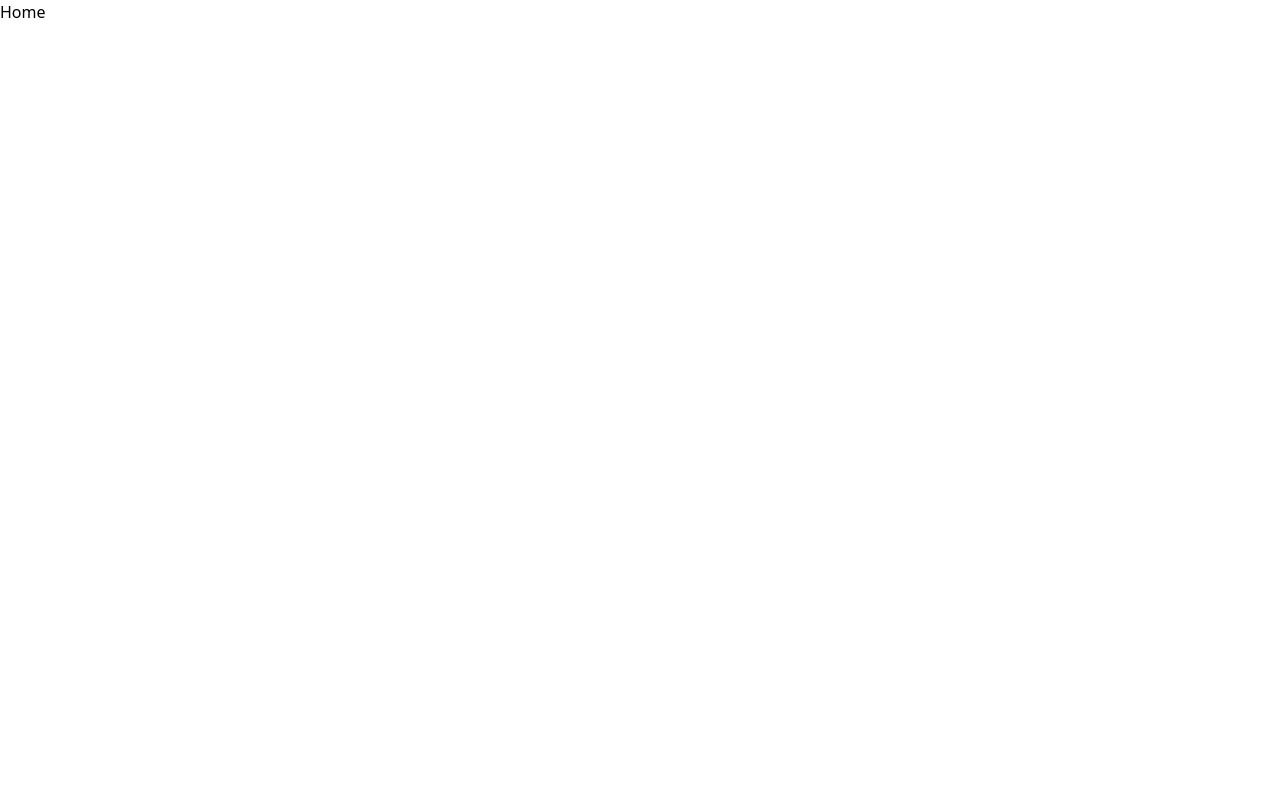
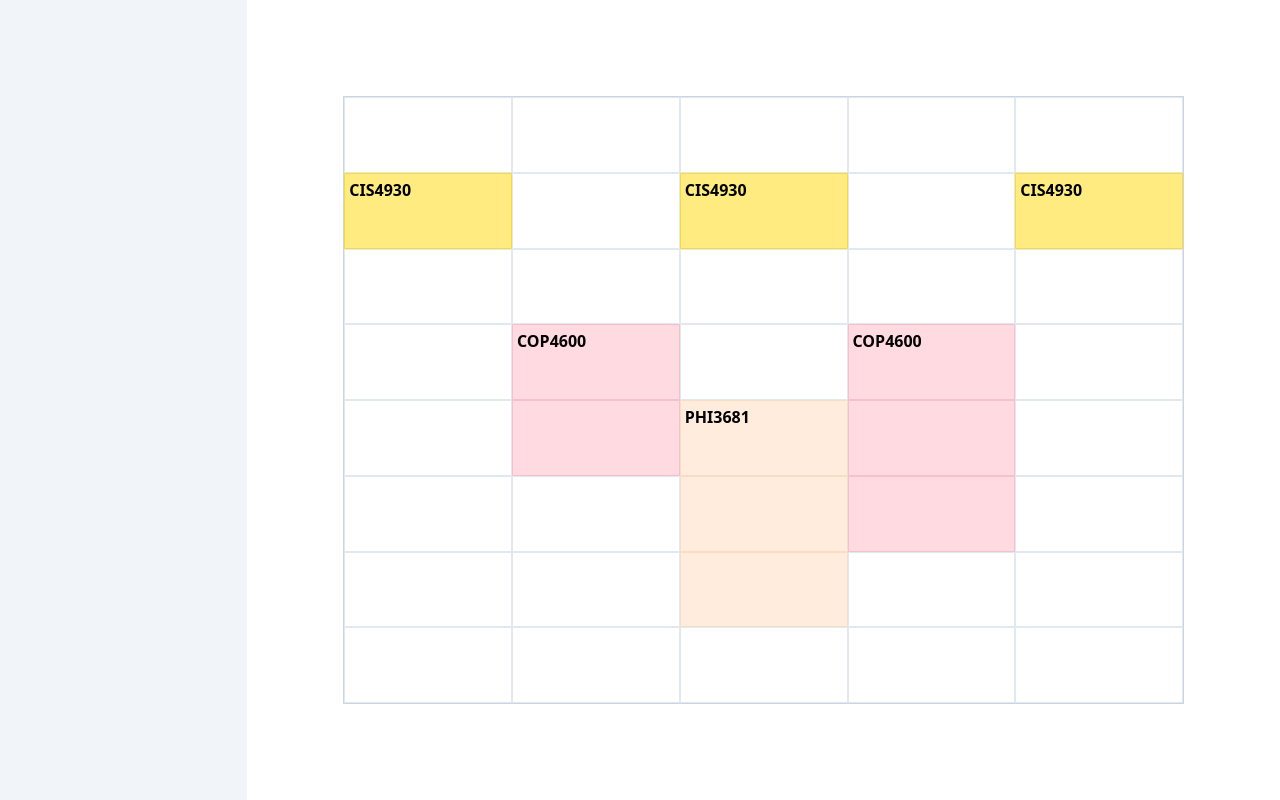
Before and after one commit to sheehan-j/uf-class-compass, a React (Vite) app: page / in a window 1280 px wide. Built offline with nearby package versions, Linux system fonts and the light colour scheme.

Commit message:
Implement mock schedule visualizer

```diff
--- a/index.html
+++ b/index.html
@@ -5,6 +5,14 @@
 		<link rel="icon" type="image/svg+xml" href="/vite.svg" />
 		<meta name="viewport" content="width=device-width, initial-scale=1.0" />
 		<title>Mock Schedule</title>
+
+		<!-- Inter Font -->
+		<link rel="preconnect" href="https://fonts.googleapis.com" />
+		<link rel="preconnect" href="https://fonts.gstatic.com" crossorigin />
+		<link
+			href="https://fonts.googleapis.com/css2?family=Inter:wght@300;400;500;600;700;800&display=swap"
+			rel="stylesheet"
+		/>
 	</head>
 	<body>
 		<div id="root"></div>
--- /dev/null
+++ b/src/components/ClassCell.jsx
@@ -0,0 +1,19 @@
+import PropTypes from "prop-types";
+
+const ClassCell = ({ color, code }) => {
+	return (
+		<div
+			className="z-10 p-1 flex box-content"
+			style={{ backgroundColor: color, borderWidth: "1px", borderColor: color }}
+		>
+			<div className="font-sans font-semibold w-full">{code}</div>
+		</div>
+	);
+};
+
+ClassCell.propTypes = {
+	color: PropTypes.string.isRequired,
+	code: PropTypes.string,
+};
+
+export default ClassCell;
--- /dev/null
+++ b/src/components/EmptyCell.jsx
@@ -0,0 +1,12 @@
+import PropTypes from "prop-types";
+
+const EmptyCell = ({ hasBorder }) => {
+	const classes = hasBorder ? "border border-slate-200" : "border border-transparent";
+	return <div className={classes}></div>;
+};
+
+EmptyCell.propTypes = {
+	hasBorder: PropTypes.bool.isRequired,
+};
+
+export default EmptyCell;
--- /dev/null
+++ b/src/components/Grid.jsx
@@ -0,0 +1,41 @@
+import PropTypes from "prop-types";
+import EmptyCell from "./EmptyCell";
+import ClassCell from "./ClassCell";
+
+const Grid = ({ grid, colCount, rowCount, isSkeleton }) => {
+	return (
+		<div
+			className="grid w-full h-full absolute"
+			style={{
+				gridTemplateColumns: `repeat(${colCount}, minmax(0, 1fr))`,
+				gridTemplateRows: `repeat(${rowCount}, minmax(0, 1fr))`,
+			}}
+		>
+			{grid.map((row, rowIndex) => (
+				<>
+					{row.map((cell, colIndex) =>
+						// If this grid is a skeleton, only draw empty cells with borders
+						isSkeleton ? (
+							<EmptyCell key={rowIndex * colCount + colIndex} hasBorder={true} />
+						) : // If this grid is not a skeleton, draw a class cell if this cell is a class.
+						// Otherwise, draw an empty cell without a border to act as a spacer
+						cell.isClass ? (
+							<ClassCell key={rowIndex * colCount + colIndex} color={cell.color} code={cell.code} />
+						) : (
+							<EmptyCell key={rowIndex * colCount + colIndex} hasBorder={false} />
+						)
+					)}
+				</>
+			))}
+		</div>
+	);
+};
+
+Grid.propTypes = {
+	colCount: PropTypes.number.isRequired,
+	rowCount: PropTypes.number.isRequired,
+	grid: PropTypes.array.isRequired,
+	isSkeleton: PropTypes.bool.isRe,
+};
+
+export default Grid;
--- /dev/null
+++ b/src/components/Schedule.jsx
@@ -0,0 +1,107 @@
+import { useState, useEffect } from "react";
+import PropTypes from "prop-types";
+import Grid from "./Grid";
+import Colors from "../constants/Colors";
+
+const Schedule = ({ colCount, rowCount }) => {
+	const dummyClasses = [
+		{
+			code: "CIS4930",
+			meetings: [
+				{
+					col: 0,
+					row: 1,
+					length: 1,
+				},
+				{
+					col: 2,
+					row: 1,
+					length: 1,
+				},
+				{
+					col: 4,
+					row: 1,
+					length: 1,
+				},
+			],
+		},
+		{
+			code: "COP4600",
+			meetings: [
+				{
+					col: 1,
+					row: 3,
+					length: 2,
+				},
+				{
+					col: 3,
+					row: 3,
+					length: 3,
+				},
+			],
+		},
+		{
+			code: "PHI3681",
+			meetings: [
+				{
+					col: 2,
+					row: 4,
+					length: 3,
+				},
+			],
+		},
+	];
+
+	const [grid, setGrid] = useState([]);
+	const [classes] = useState(dummyClasses);
+
+	useEffect(() => {
+		const rows = [];
+		for (var i = 0; i < rowCount; i++) {
+			const row = [];
+			for (var j = 0; j < colCount; j++) row.push({ isClass: false });
+			rows.push(row);
+		}
+
+		var colorIndex = 0;
+		classes.forEach((classItem) => {
+			classItem.meetings.forEach((meetingItem) => {
+				rows[meetingItem.row][meetingItem.col] = {
+					isClass: true,
+					color: Colors.classColors[colorIndex],
+					code: classItem.code,
+				};
+
+				for (var i = 1; i < meetingItem.length; i++) {
+					rows[meetingItem.row + i][meetingItem.col] = {
+						isClass: true,
+						color: Colors.classColors[colorIndex],
+					};
+				}
+			});
+			colorIndex++;
+		});
+
+		setGrid(rows);
+	}, [colCount, rowCount, classes]);
+
+	return (
+		<div className="w-full h-full border border-slate-300 relative">
+			{/*
+        There are TWO grids, one is a skeleton that creates the grid lines,
+        the other is the grid actually containing the classes and their colored
+        rectangles. This is done to achieve the visual effect of the grid lines
+        behind the transparent class boxes.
+      */}
+			<Grid grid={grid} colCount={colCount} rowCount={rowCount} isSkeleton={false} />
+			<Grid grid={grid} colCount={colCount} rowCount={rowCount} isSkeleton={true} />
+		</div>
+	);
+};
+
+Schedule.propTypes = {
+	colCount: PropTypes.number.isRequired,
+	rowCount: PropTypes.number.isRequired,
+};
+
+export default Schedule;
--- /dev/null
+++ b/src/components/Sidebar.jsx
@@ -0,0 +1,5 @@
+const Sidebar = () => {
+	return <div className="w-1/4 h-full bg-slate-100"></div>;
+};
+
+export default Sidebar;
--- /dev/null
+++ b/src/constants/Colors.js
@@ -0,0 +1,18 @@
+const classColors = [
+	"rgba(255, 215, 0, 0.5)", // Gold
+	"rgba(255, 182, 193, 0.5)", // Light Pink
+	"rgba(255, 218, 185, 0.5)", // Peach Puff
+	"rgba(255, 160, 122, 0.5)", // Light Salmon
+	"rgba(221, 160, 221, 0.5)", // Plum
+	"rgba(175, 238, 238, 0.5)", // Pale Turquoise
+	"rgba(240, 255, 240, 0.5)", // Honeydew
+	"rgba(152, 251, 152, 0.5)", // Pale Green
+	"rgba(216, 191, 216, 0.5)", // Thistle
+	"rgba(255, 209, 220, 0.5)", // Pastel Pink
+	"rgba(135, 206, 235, 0.5)", // Sky Blue
+	"rgba(255, 228, 225, 0.5)", // Misty Rose
+];
+
+export default {
+	classColors: classColors,
+};
--- a/src/screens/Home.jsx
+++ b/src/screens/Home.jsx
@@ -1,5 +1,15 @@
+import Schedule from "../components/Schedule";
+import Sidebar from "../components/Sidebar";
+
 const Home = () => {
-	return <div>Home</div>;
+	return (
+		<div className="w-screen h-screen flex">
+			<Sidebar />
+			<div className="w-full h-full flex p-24">
+				<Schedule colCount={5} rowCount={8} />
+			</div>
+		</div>
+	);
 };
 
 export default Home;
--- a/tailwind.config.js
+++ b/tailwind.config.js
@@ -1,6 +1,9 @@
 /** @type {import('tailwindcss').Config} */
 export default {
 	content: ["./index.html", "./src/**/*.{js,ts,jsx,tsx}"],
+	fontFamily: {
+		sans: ["Inter", "sans-serif"],
+	},
 	theme: {
 		extend: {},
 	},
```
